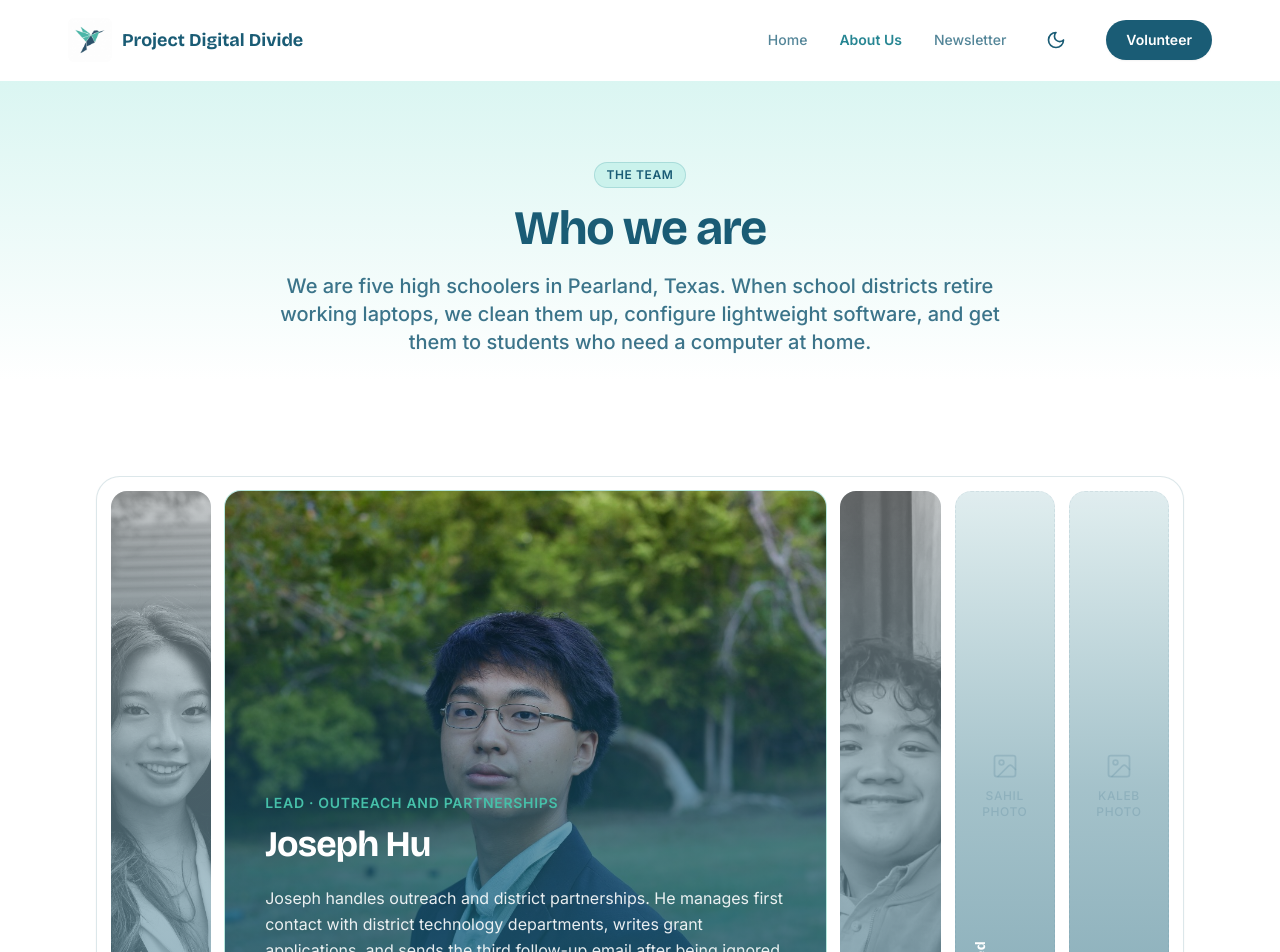
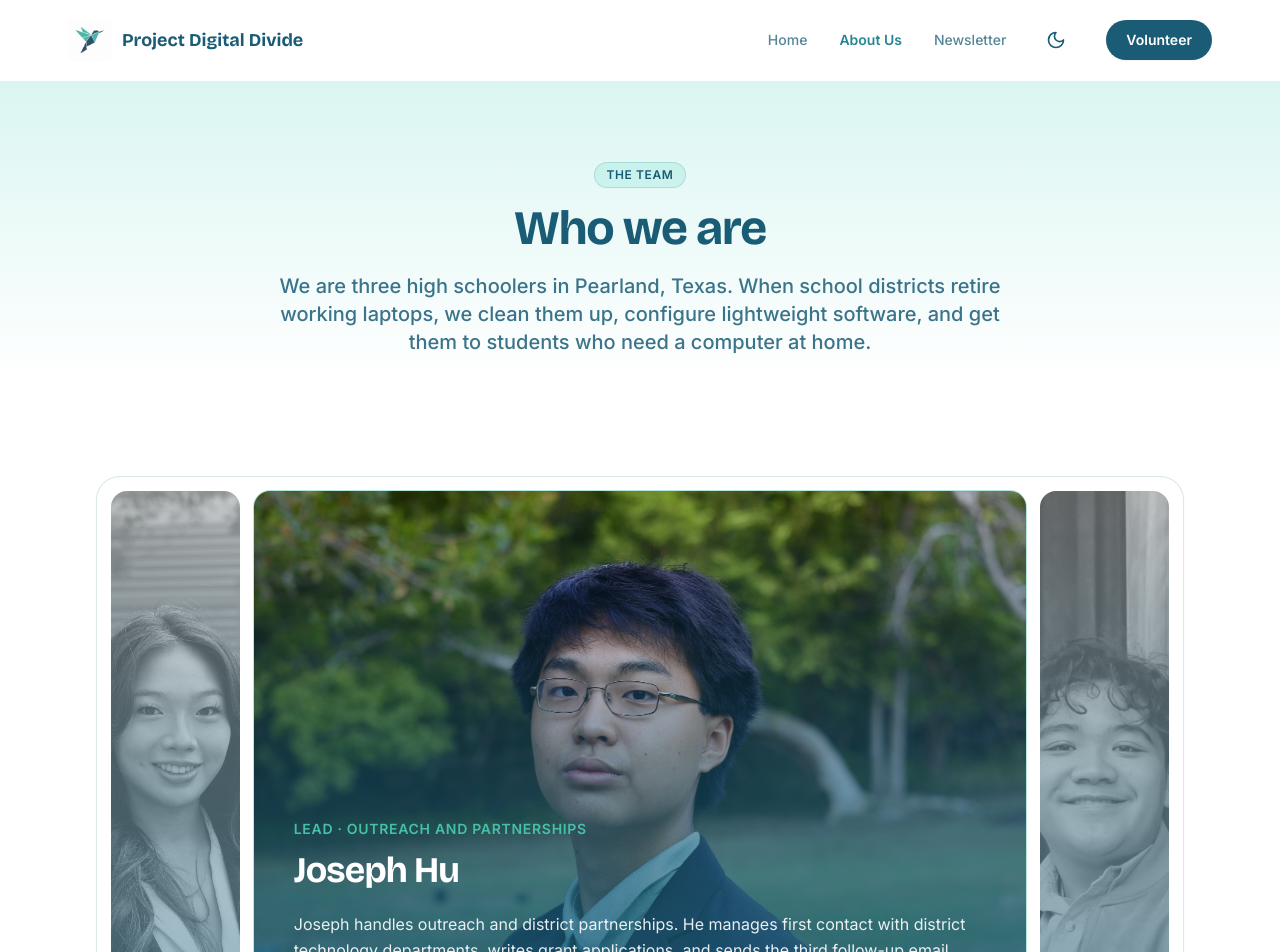
Before and after one commit to bebepig1437/project-digital-divide, a React (Vite) app: page /about in a window 1280 px wide. Shown: the top 952 px of the page. Built offline with nearby package versions, Linux system fonts and the light colour scheme.

Commit message:
fix(copy): update team size from five to three

```diff
--- a/src/components/TeamHorizonExpander.jsx
+++ b/src/components/TeamHorizonExpander.jsx
@@ -3,6 +3,8 @@ import { team } from '../data/team'
 import PhotoPlaceholder from './PhotoPlaceholder'
 
 export default function TeamHorizonExpander() {
+  // The About roster shows active leads only; inactive members stay out.
+  const roster = team.filter((m) => m.active !== false)
   const [active, setActive] = useState(1) // Default to Joseph Hu (index 1)
 
   return (
@@ -10,7 +12,7 @@ export default function TeamHorizonExpander() {
       <div className="mx-auto max-w-6xl">
         {/* Panoramic Horizontal Expander */}
         <div className="flex w-full flex-col gap-4 sm:gap-5 overflow-hidden rounded-3xl border border-line/15 bg-surface p-3 shadow-sm md:h-[620px] md:flex-row md:gap-3.5 md:p-3.5">
-          {team.map((member, i) => {
+          {roster.map((member, i) => {
             const isExpanded = active === i
 
             return (
--- a/src/content/posts/welcome.md
+++ b/src/content/posts/welcome.md
@@ -1,7 +1,7 @@
 ---
 title: Welcome to Project Digital Divide
 date: 2026-06-13
-excerpt: How five high schoolers in Pearland secured 100 retired laptops from Alvin ISD, set up a hardware bench, and started building a logistics bridge for local students.
+excerpt: How three high schoolers in Pearland secured 100 retired laptops from Alvin ISD, set up a hardware bench, and started building a logistics bridge for local students.
 image:
 ---
 
--- a/src/data/team.js
+++ b/src/data/team.js
@@ -1,34 +1,41 @@
 // About Us team member bios.
 // Rendered as alternating photo/text rows.
 // Drop real headshots into /public (e.g. /team/sahil.jpg) and set `photo`.
+// `active: false` keeps a member's copy in the file while hiding them from
+// the About roster (Sahil and Kaleb are not currently active leads).
 
 export const team = [
   {
     name: 'Michelle Truong',
+    active: true,
     focus: 'Lead · Narrative and Workshops',
     photo: '/team/michelle.jpg',
     bio: "Michelle handles the narrative side of the project: case studies, photography, workshop structure, and the follow-up communications that keep district relationships alive. She coordinates the workshop curriculum and translates bench deployment data into something people can actually read and use. The bench work produces working devices; Michelle's writing is what makes those devices legible to partners and grant reviewers.",
   },
   {
     name: 'Joseph Hu',
+    active: true,
     focus: 'Lead · Outreach and Partnerships',
     photo: '/team/joseph.jpg',
     bio: "Joseph handles outreach and district partnerships. He manages first contact with district technology departments, writes grant applications, and sends the third follow-up email after being ignored twice. Most outreach dies at the first unanswered message; Joseph's persistence is how the project secured its first 100 laptops and how our supply of retired hardware stays active.",
   },
   {
     name: 'Joshua De Leon',
+    active: true,
     focus: 'Lead · Bench Operations',
     photo: '/team/joshua.jpg',
     bio: "Joshua runs the bench. Every machine goes through him: physical intake, hardware checks, cleaning, part replacements, lightweight software installation, and quality control, along with pickups and storage. He does not run committee meetings or write grants; he makes sure every laptop boots reliably and works cleanly before it ever reaches a student.",
   },
   {
     name: 'Sahil Mohammed',
+    active: false,
     focus: 'Software Tooling and Systems',
     photo: null,
     bio: "Sahil builds the internal software we run on: intake tracking, asset states, and deployment logs. While a spreadsheet works for the first batch of devices, Sahil builds the tracking tools that turn our logs into an accountable, repeatable dataset that other student teams can follow.",
   },
   {
     name: 'Kaleb Wu',
+    active: false,
     focus: 'Software Tooling and Testing',
     photo: null,
     bio: "Kaleb works alongside Sahil on building and testing our internal tracking software. He focuses on hardware validation and logging tools that track each machine from district intake to student hand-off, ensuring our yield rates and bench data remain accurate and consistent.",
--- a/src/pages/About.jsx
+++ b/src/pages/About.jsx
@@ -16,13 +16,13 @@ export default function About() {
     <>
       <Helmet>
         <title>About Us | Project Digital Divide</title>
-        <meta name="description" content="Meet the five high schoolers in Pearland, Texas running Project Digital Divide. We clean up retired laptops, configure lightweight software, and get them to students who need a computer at home." />
+        <meta name="description" content="Meet the three high schoolers in Pearland, Texas running Project Digital Divide. We clean up retired laptops, configure lightweight software, and get them to students who need a computer at home." />
         {meta.map((m, i) => (
           <meta key={i} {...m} />
         ))}
         <link rel="canonical" href="https://projectdigitaldivide.org/about" />
         <meta name="twitter:title" content="About Us | Project Digital Divide" />
-        <meta name="twitter:description" content="Meet the five high schoolers in Pearland, Texas running Project Digital Divide. We clean up retired laptops, configure lightweight software, and get them to students who need a computer at home." />
+        <meta name="twitter:description" content="Meet the three high schoolers in Pearland, Texas running Project Digital Divide. We clean up retired laptops, configure lightweight software, and get them to students who need a computer at home." />
       </Helmet>
       <section className="relative overflow-hidden pt-16 pb-12 sm:pt-20 sm:pb-20">
         <div className="absolute inset-x-0 top-0 h-[300px] bg-gradient-to-b from-brand-pale/40 via-brand-pale/20 to-brand-pale/8" aria-hidden="true" />
@@ -33,7 +33,7 @@ export default function About() {
             Who we are
           </h1>
           <p className="mt-5 text-lg font-medium leading-relaxed text-heading/85 sm:text-xl">
-            We are five high schoolers in Pearland, Texas. When school districts retire working laptops, we clean them up, configure lightweight software, and get them to students who need a computer at home.
+            We are three high schoolers in Pearland, Texas. When school districts retire working laptops, we clean them up, configure lightweight software, and get them to students who need a computer at home.
           </p>
         </div>
       </div>
```
Also changed, not shown: 1 other file (tests, documents, lock files or other folders).
